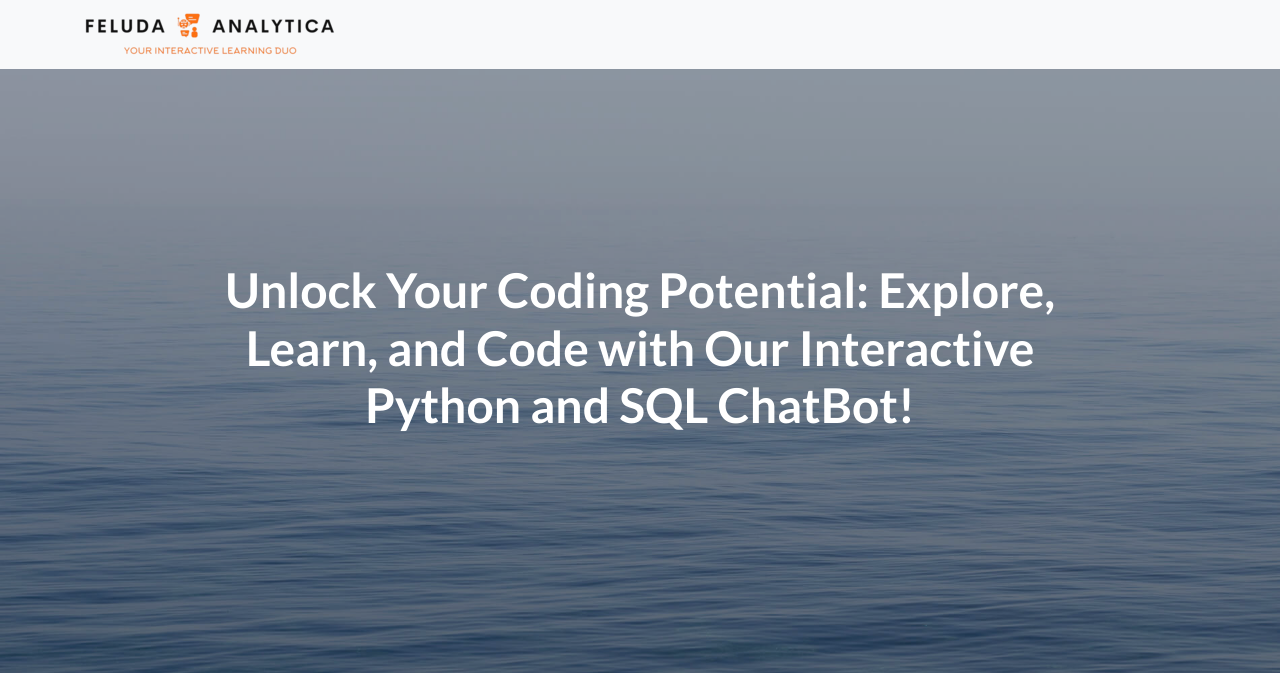
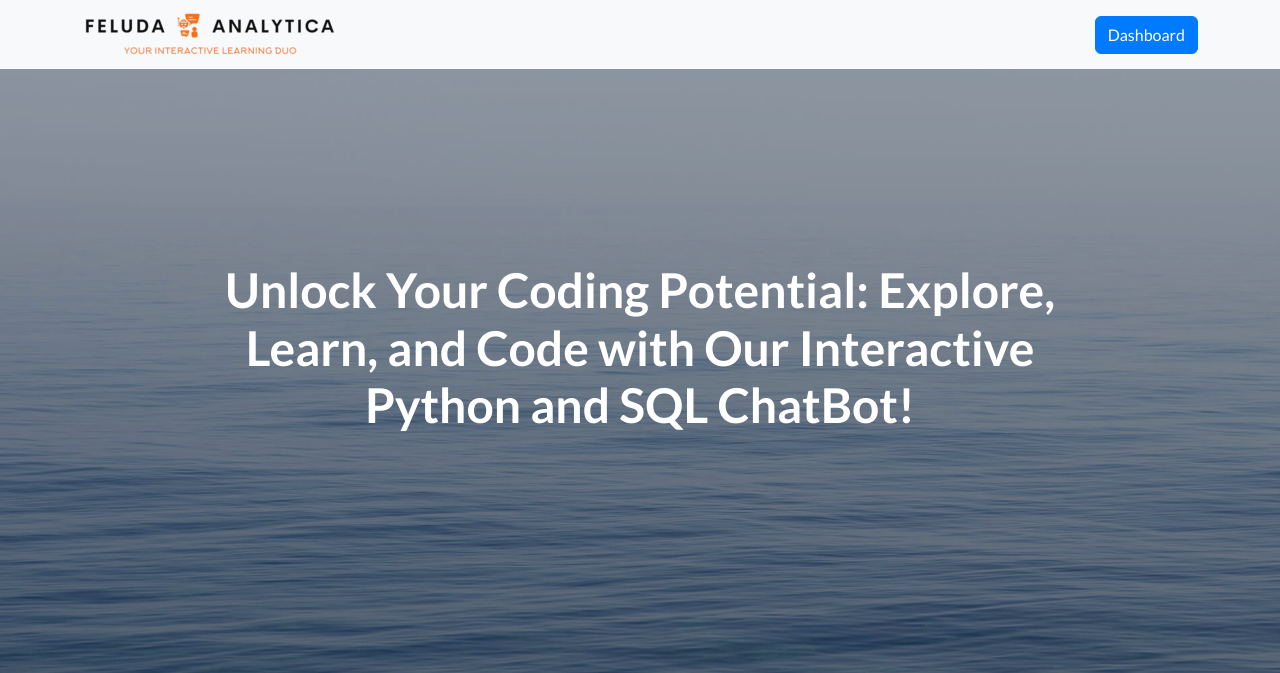
Before and after one commit to porimol/interactive-learning-duo, a FastAPI app: page / in a window 1280 px wide. Shown: the top 673 px of the page. Run offline with FastAPI, Linux system fonts and the light colour scheme; a user stored in the database is signed in; some libraries are stand-ins or nearby versions.

Commit message:
show dashboard menu if user logged in

```diff
--- a/app/templates/landing/index.html
+++ b/app/templates/landing/index.html
@@ -18,9 +18,13 @@
         <div class="container">
             <a href="/"><img class="img-profile" src="{{ url_for('assets', path='img/logo.ico') }}"></a>
             <button data-bs-toggle="collapse" class="navbar-toggler" data-bs-target="#navcol-1"></button>
-            {% if not request.session["USER_ID"] %}
-            <div class="collapse navbar-collapse" id="navcol-1"><a class="btn btn-primary ms-auto" role="button" href="/auth/login">Sign In</a></div>
-            {% endif %}
+            <div class="collapse navbar-collapse" id="navcol-1">
+                {% if request.session["USER_ID"] %}
+                <a class="btn btn-primary ms-auto" role="button" href="/dashboard/home">Dashboard</a>
+                {% else %}
+                    <a class="btn btn-primary ms-auto" role="button" href="/auth/login">Sign In</a>
+                {% endif %}
+            </div>
         </div>
     </nav>
     <header class="text-center text-white masthead" style="background:url('assets/img/bg-masthead.jpg')no-repeat center center;background-size:cover;">
```
